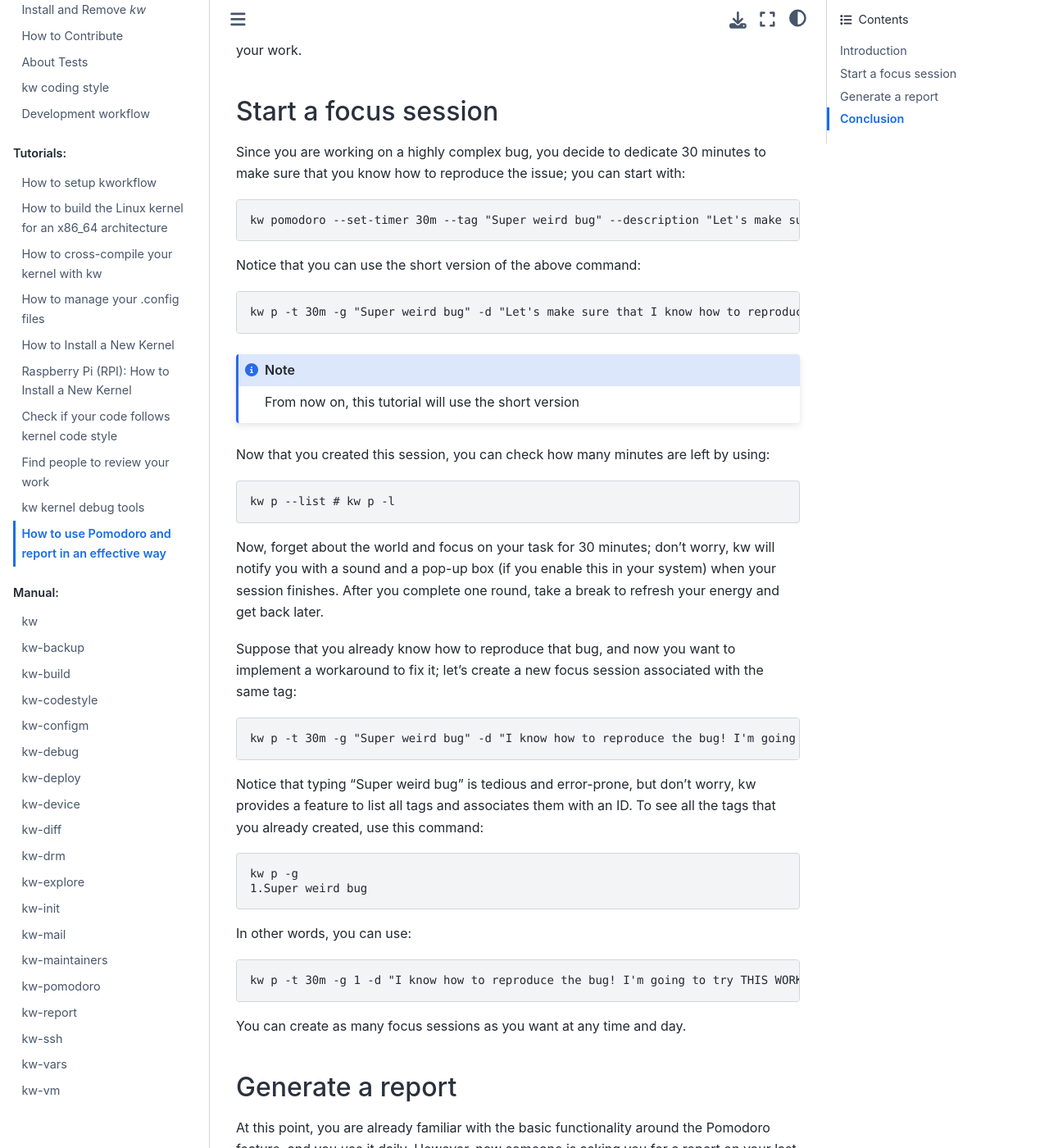
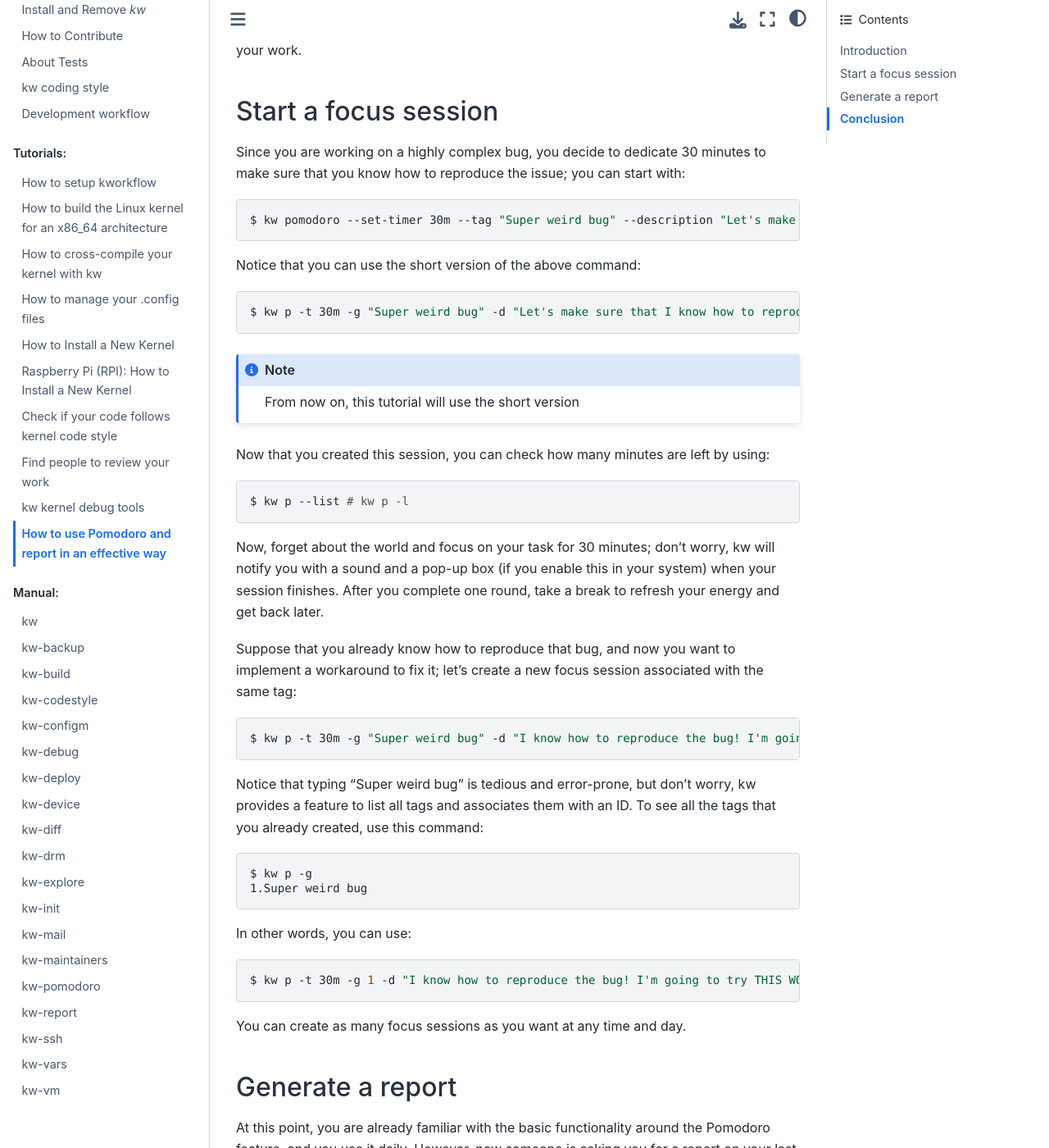
Before and after one commit to kworkflow/kworkflow, a Sphinx documentation site: the page built from documentation/tutorials/pomodoro-report.rst, in a window 1280 px wide and 1400 px high, scrolled down 894 px. Shown: the whole window at 82% size. Built offline with Sphinx 7.4.7 and the Sphinx Book theme 1.1.4, drawn with Linux system fonts in a browser that asks for light colours; some of the changed text lies outside the part shown.

Commit message:
doc: prepend "$" in code-blocks using "console" highlight
Syntax highlight for "console" commands should always be prepended by
"$" or "#", representing the user or root prompt. Failing to do so will
highlight the line as an output. Alternatively, "bash" highlight should
be used.

Signed-off-by: Tales L. Aparecida <tales.aparecida@neuralmind.ai>
Reviewed-by: Rubens Gomes Neto <rubens.gomes.neto@usp.br>

```diff
--- a/documentation/tutorials/pomodoro-report.rst
+++ b/documentation/tutorials/pomodoro-report.rst
@@ -46,11 +46,11 @@ Since you are working on a highly complex bug, you decide to dedicate 30
 minutes to make sure that you know how to reproduce the issue; you can start
 with::
 
-  kw pomodoro --set-timer 30m --tag "Super weird bug" --description "Let's make sure that I know how to reproduce this bug..."
+  $ kw pomodoro --set-timer 30m --tag "Super weird bug" --description "Let's make sure that I know how to reproduce this bug..."
 
 Notice that you can use the short version of the above command::
 
-  kw p -t 30m -g "Super weird bug" -d "Let's make sure that I know how to reproduce this bug..."
+  $ kw p -t 30m -g "Super weird bug" -d "Let's make sure that I know how to reproduce this bug..."
 
 .. note::
     From now on, this tutorial will use the short version
@@ -58,7 +58,7 @@ Notice that you can use the short version of the above command::
 Now that you created this session, you can check how many minutes are left by
 using::
 
-  kw p --list # kw p -l
+  $ kw p --list # kw p -l
 
 
 Now, forget about the world and focus on your task for 30 minutes; don't worry,
@@ -70,18 +70,18 @@ Suppose that you already know how to reproduce that bug, and now you want to
 implement a workaround to fix it; let's create a new focus session associated
 with the same tag::
 
-  kw p -t 30m -g "Super weird bug" -d "I know how to reproduce the bug! I'm going to try THIS WORKAROUND to see if it fixes the issue"
+  $ kw p -t 30m -g "Super weird bug" -d "I know how to reproduce the bug! I'm going to try THIS WORKAROUND to see if it fixes the issue"
 
 Notice that typing "Super weird bug" is tedious and error-prone, but don't
 worry, kw provides a feature to list all tags and associates them with an ID.
 To see all the tags that you already created, use this command::
 
-  kw p -g
+  $ kw p -g
   1.Super weird bug
 
 In other words, you can use::
 
-  kw p -t 30m -g 1 -d "I know how to reproduce the bug! I'm going to try THIS WORKAROUND to see if it fixes the issue"
+  $ kw p -t 30m -g 1 -d "I know how to reproduce the bug! I'm going to try THIS WORKAROUND to see if it fixes the issue"
 
 You can create as many focus sessions as you want at any time and day.
 
@@ -94,11 +94,11 @@ a report on your last week, and you worked on so many things that you don't
 even know where to start; don't worry, kw has your back. It is now time to use
 the report feature. If you want to get this week's summary, you can use::
 
-  kw report --week
+  $ kw report --week
 
 Or just::
 
-  kw r --week
+  $ kw r --week
 
 The report will look like this::
 
@@ -140,10 +140,10 @@ you to generate reports with the following granularity:
 By default, if you do not provide specific dates, kw report will assume the
 closest date; for example::
 
-    kw report         # Shows today's report
-    kw report --week  # Shows this week's report
-    kw report --month # Shows this month's report
-    kw report --year  # Shows this year's report
+    $ kw report         # Shows today's report
+    $ kw report --week  # Shows this week's report
+    $ kw report --month # Shows this month's report
+    $ kw report --year  # Shows this year's report
 
 Conclusion
 ----------
```
